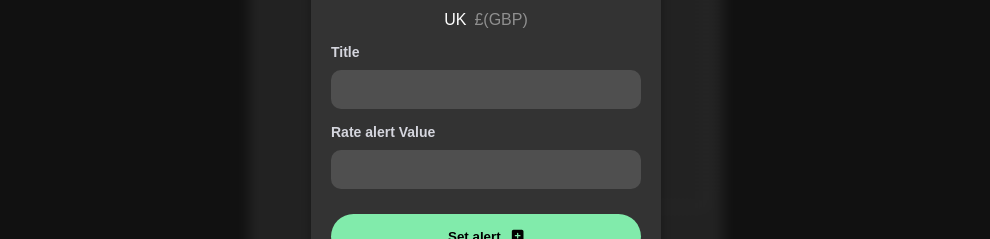
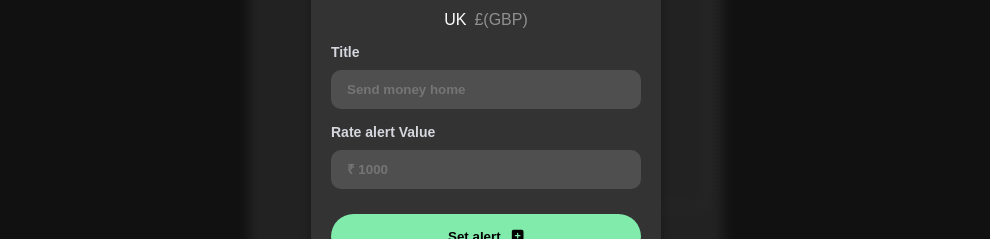
Before and after one commit to MUFFANUJ/vance-assement, a React (Create React App) app: page /dashboard in a window 1280 px wide. Both pictures are taken after a click on the button "Set alert". Shown: the part 297-536 px from the top of the page, without its empty margins (154-1144 px from the left). Built offline with nearby package versions, Linux system fonts and the light colour scheme; no server answers; the database is empty.

Commit message:
Update Modal.js

```diff
--- a/src/components/Modal.js
+++ b/src/components/Modal.js
@@ -102,6 +102,8 @@ const Modal = ({ isOpen, onClose, children,selectedCountry }) => {
               name="title"
               value={title}
               onChange={(e)=> setTitle(e.target.value)}
+              placeholder="Send money home"
+              required
             />
             </div>
           </div>
@@ -116,6 +118,8 @@ const Modal = ({ isOpen, onClose, children,selectedCountry }) => {
               name="rateAlertValue"
               value={rateAlertValue}
               onChange={(e)=> setRateAlertValue(e.target.value)}
+              placeholder="₹ 1000"
+              required
             />
             </div>
           </div>
```
